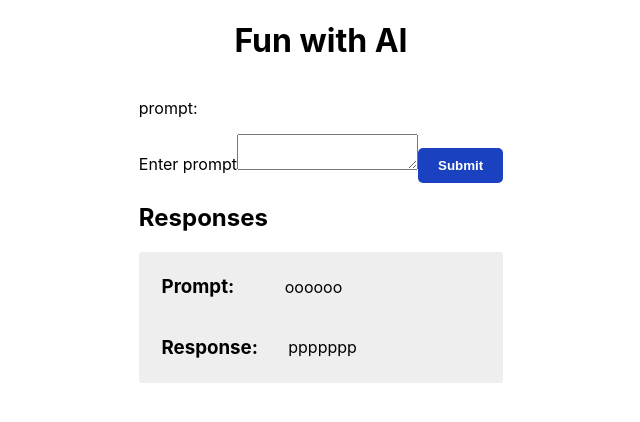
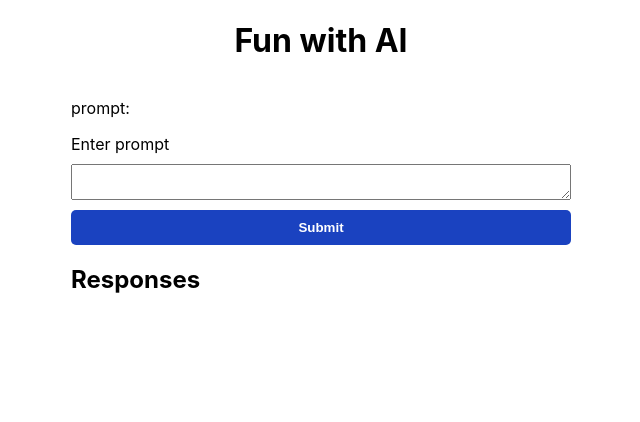
Before and after one commit to nathansom/fun-with-gpt-3, a Next.js app: page / in a window 1280 px wide. Shown: the top 422 px of the page, without its empty margins (319-959 px from the left). Built offline with nearby package versions, Linux system fonts and the light colour scheme.

Commit message:
reverse display column

```diff
--- a/components/PromptForm/PromptForm.tsx
+++ b/components/PromptForm/PromptForm.tsx
@@ -8,11 +8,12 @@ type PromptFormProps = {
 
 const PromptForm = ({ promptInput, updatePrompt, submitPrompt }:PromptFormProps) => {
     return (
-        <form onSubmit={submitPrompt}>
+        <form className="prompt-form" onSubmit={submitPrompt}>
           <label htmlFor="prompt-input">Enter prompt</label>
           <textarea
             id="prompt-input"
             name="prompt-input"
+            className="prompt-input"
             value={promptInput}
             onChange={updatePrompt}
           />
--- /dev/null
+++ b/components/ResponseCard/ResponseCard.tsx
@@ -0,0 +1,21 @@
+export type ResponseProps = {
+    prompt: string;
+    response: string;
+}
+
+const ResponseCard = ({ prompt, response }: ResponseProps) => {
+    return (
+      <article className="response-container">
+        <div className="response-output">
+          <h3>Prompt:</h3>
+          <p>{prompt}</p>
+        </div>
+        <div className="response-output">
+          <h3>Response:</h3>
+          <p>{response}</p>
+        </div>
+      </article>
+    );
+}
+
+export default ResponseCard;
--- a/pages/index.tsx
+++ b/pages/index.tsx
@@ -2,11 +2,15 @@ import type { NextPage } from 'next';
 import Head from 'next/head';
 import Image from 'next/image';
 import Button from '../components/Button/Button';
-import React, { TextareaHTMLAttributes, useState } from 'react';
+import React, { TextareaHTMLAttributes, useEffect, useState } from 'react';
 import PromptForm from '../components/PromptForm/PromptForm';
+import ResponseCard from '../components/ResponseCard/ResponseCard';
+import type { ResponseProps } from '../components/ResponseCard/ResponseCard';
 
 const Home: NextPage = () => {
   const [prompt, setPrompt] = useState<string>("");
+  const [response, setResponse] = useState<string>("");
+  const [records, setRecords] = useState<ResponseProps[]>([]);
 
   const handleChange = (e:React.ChangeEvent<HTMLTextAreaElement>) => {
     setPrompt(e.target.value);
@@ -14,8 +18,41 @@ const Home: NextPage = () => {
 
   const handleSubmit = (e:React.FormEvent<HTMLFormElement>) => {
     e.preventDefault();
-    setPrompt('');
+
+    const data = {
+      prompt: prompt,
+      temperature: 0.5,
+      max_tokens: 64,
+      top_p: 1.0,
+      frequency_penalty: 0.0,
+      presence_penalty: 0.0
+    }
+
+    const url = process.env.NEXT_PUBLIC_OPENAI_ENDPOINT as RequestInfo;
+
+    fetch(url, {
+      method: "POST",
+      headers: {
+        "Content-Type": "application/json",
+        Authorization: `Bearer ${process.env.NEXT_PUBLIC_OPENAI_KEY}`,
+      },
+      body: JSON.stringify(data),
+    })
+      .then((res) => res.json())
+      .then((data: any) => {
+        setResponse(data.choices[0].text);
+        updateRecords();
+      })
+      .catch((e) => console.error(e));
   }
+
+  const updateRecords = () => {
+    setRecords([...records, { prompt: prompt, response: response }]);
+  }
+
+  useEffect( () => {
+    updateRecords();
+  }, [response] )
 
   return (
     <div className="container">
@@ -34,16 +71,20 @@ const Home: NextPage = () => {
 
         <section>
           <h2>Responses</h2>
-          <article className="response-container">
-            <div className="response-output">
-              <h3>Prompt:</h3>
-              <p>oooooo</p>
-            </div>
-            <div className="response-output">
-              <h3>Response:</h3>
-              <p>ppppppp</p>
-            </div>
-          </article>
+          <div className="response-section">
+            {records &&
+              records.map((record, i) => {
+                return (
+                  record.prompt && record.response
+                  ?<ResponseCard
+                    key={i}
+                    prompt={record.prompt}
+                    response={record.response}
+                  />
+                  : null
+                );
+              })}
+          </div>
         </section>
       </main>
     </div>
--- /dev/null
+++ b/styles/components/_promptform.scss
@@ -0,0 +1,11 @@
+.prompt {
+    &-form {
+        display: flex;
+        flex-direction: column;
+        textarea {
+            margin: 10px 0;
+            width: 500px;
+            max-width: 90vw;
+        }
+    }
+}
--- a/styles/components/_response.scss
+++ b/styles/components/_response.scss
@@ -1,12 +1,17 @@
 .response {
+    &-section {
+        display: flex;
+        flex-direction: column-reverse;
+    }
     &-container {
         display: flex;
         flex-direction: column;
         align-items: stretch;
         padding: 5px;
-        border-radius: 3px;
+        border-radius: 5px;
         background-color: #eeeeee;
         max-width: 500px;
+        margin: 20px 0;
     }
     &-output {
         display: flex;
--- a/styles/main.scss
+++ b/styles/main.scss
@@ -12,7 +12,8 @@
 
 @import
   'components/buttons',
-  'components/response';
+  'components/response',
+  'components/promptform';
 
 @import
   'pages/home';
--- a/styles/pages/_home.scss
+++ b/styles/pages/_home.scss
@@ -2,4 +2,5 @@
   display: flex;
   flex-direction: column;
   align-items: center;
+  margin: 0 10px;
 }
```
Also changed, not shown: 1 other file (tests, documents, lock files or other folders).
